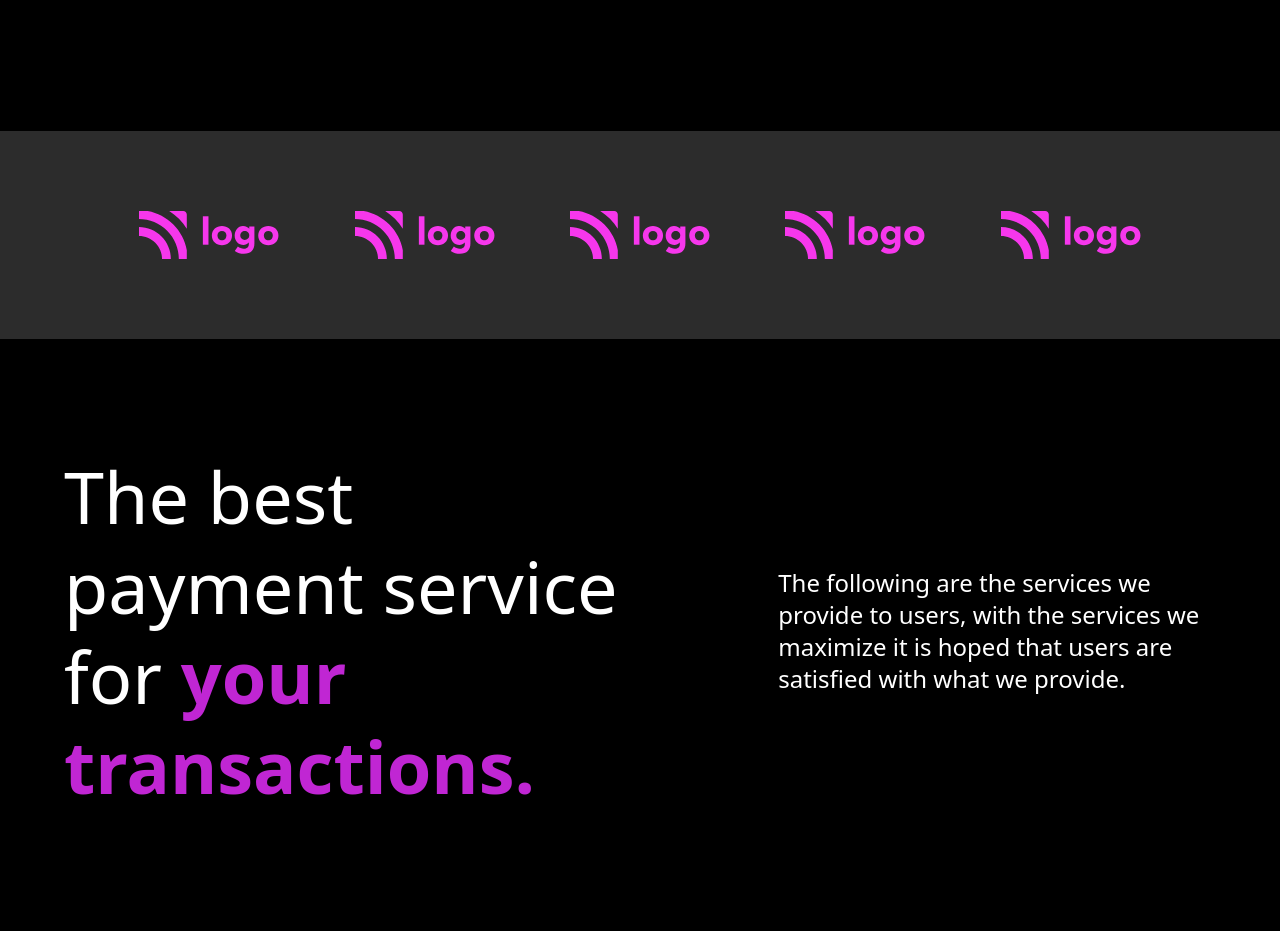
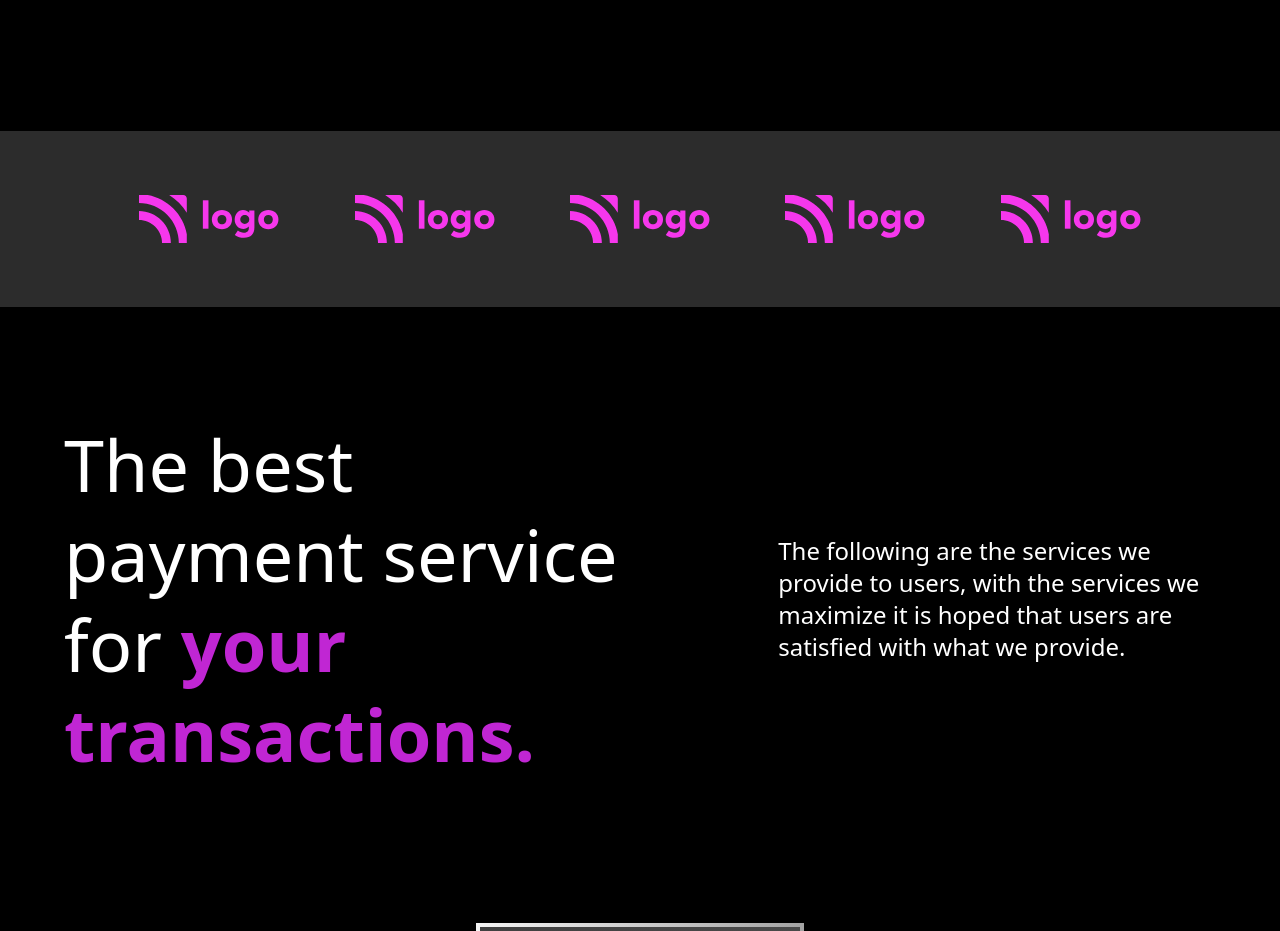
Before and after one commit to SudhanshuModi/CreditCardLandingPage, a website built with Vite: page index.html in a window 1280 px wide. Shown: the part 900-1831 px from the top of the page. Built offline with nearby package versions, Linux system fonts and the light colour scheme.

Commit message:
update ui

```diff
--- a/index.html
+++ b/index.html
@@ -68,7 +68,7 @@
     </header>
 
     <!-- logo section -->
-    <section class="flex justify-evenly px-[5%] py-20 bg-[#2c2c2c]">
+    <section class="flex justify-evenly px-[5%] py-16 bg-[#2c2c2c]">
         <img src="./Assets/Icons/Logo.svg" alt="">
         <img src="./Assets/Icons/Logo.svg" alt="">
         <img src="./Assets/Icons/Logo.svg" alt="">
```
